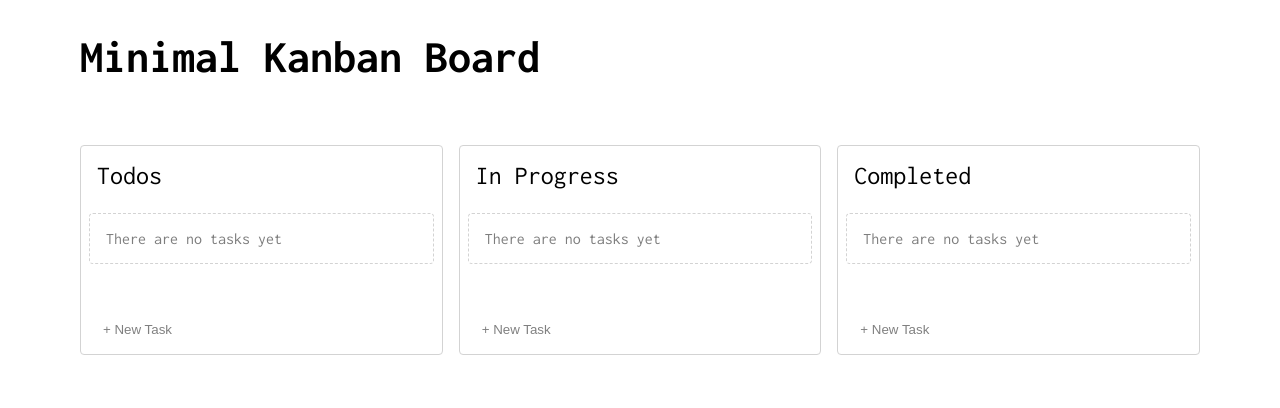
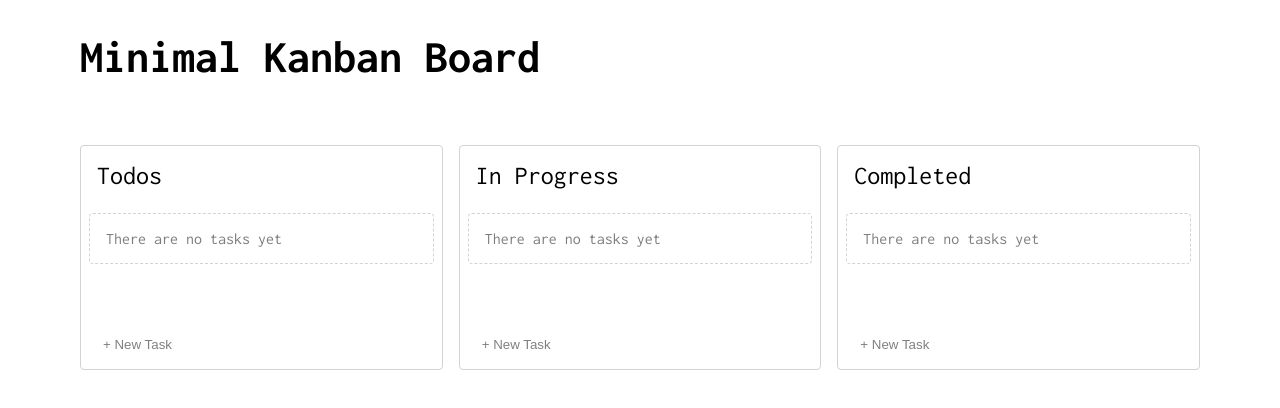
Before and after one commit to kevinejiro/MinimalBoard, a React (Create React App) app: page / in a window 1280 px wide. Shown: the top 408 px of the page. Built offline with nearby package versions, Linux system fonts and the light colour scheme.

Commit message:
add top margin to list wrapper

```diff
--- a/src/components/InputField/InputField.module.css
+++ b/src/components/InputField/InputField.module.css
@@ -3,6 +3,7 @@
   justify-content: flex-start;
   align-items: center;
   padding: 8px;
+  margin-top: 15px;
 }
 
 .formInput {
```
